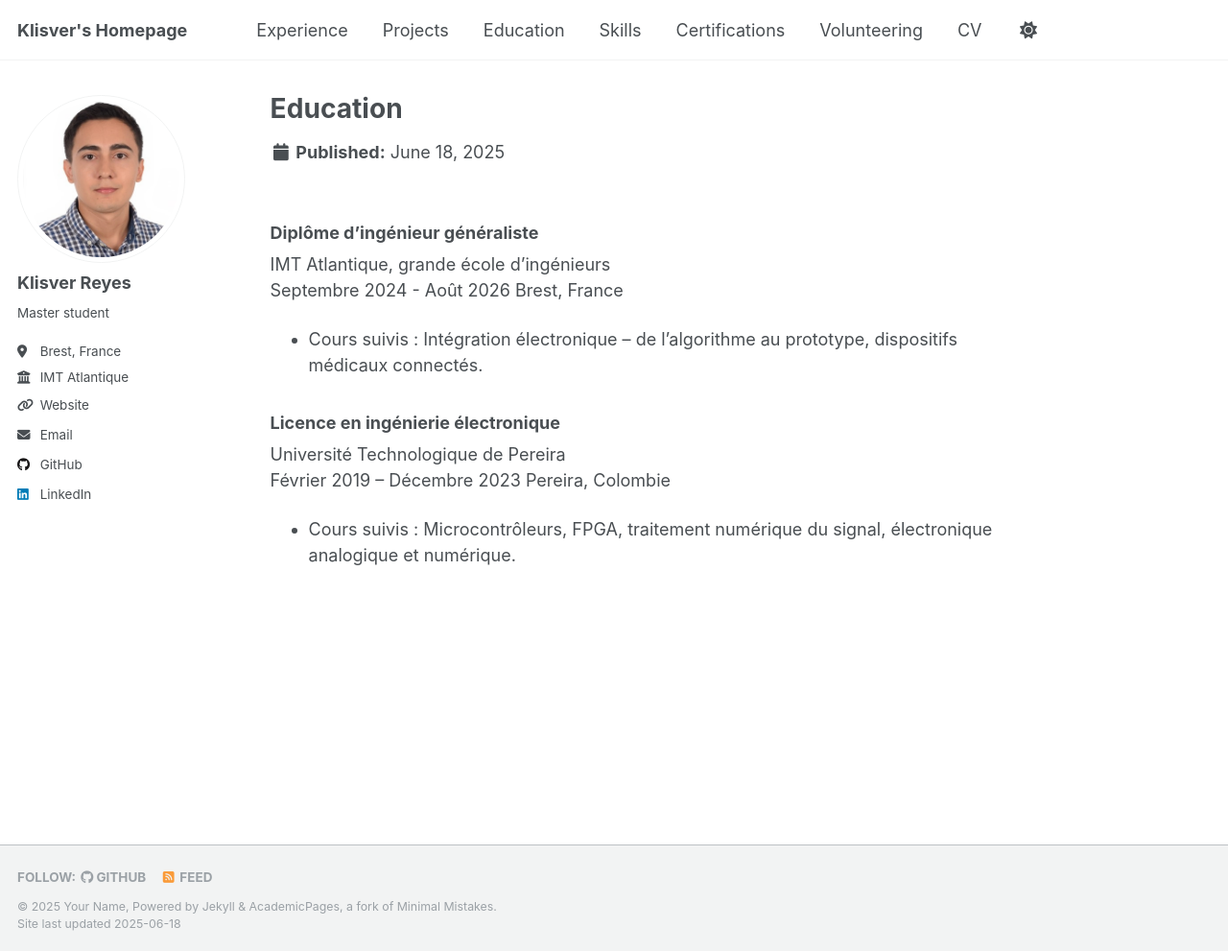
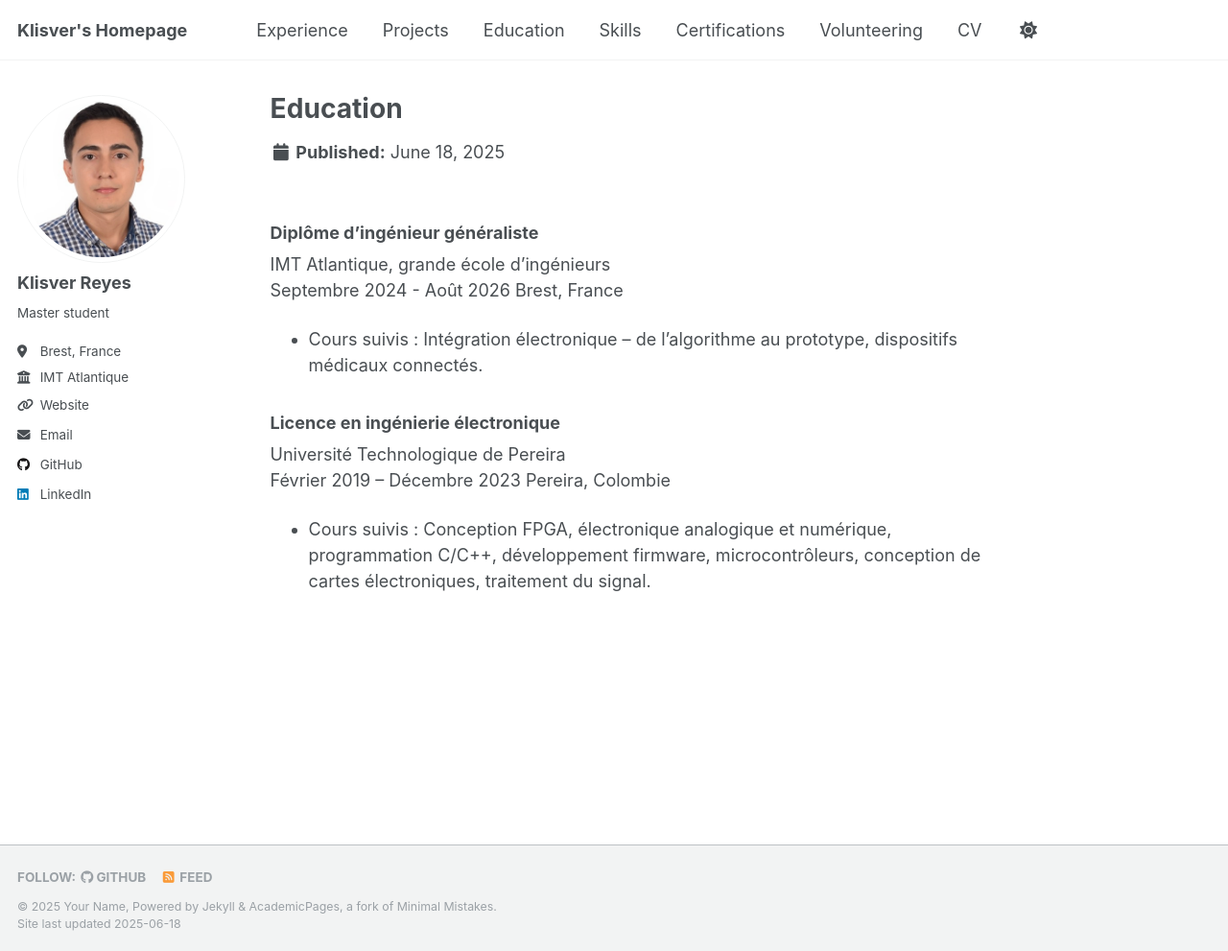
Before and after one commit to Klisver-Reyes/Klisver-Reyes.github.io, a Jekyll site: the page built from _education/education.md, in a window 1280 px wide and 991 px high. Shown: the whole window at 96% size. Built offline with Jekyll 4.4.1, drawn with Linux system fonts in a browser that asks for light colours.

Commit message:
Update education.md

```diff
--- a/_education/education.md
+++ b/_education/education.md
@@ -15,4 +15,5 @@ Brest, France
 Université Technologique de Pereira
 Février 2019 – Décembre 2023
 Pereira, Colombie
-- Cours suivis : Microcontrôleurs, FPGA, traitement numérique du signal, électronique analogique et numérique.
+- Cours suivis : Conception FPGA, électronique analogique et numérique, programmation C/C++, développement firmware,
+ microcontrôleurs, conception de cartes électroniques, traitement du signal.
```
